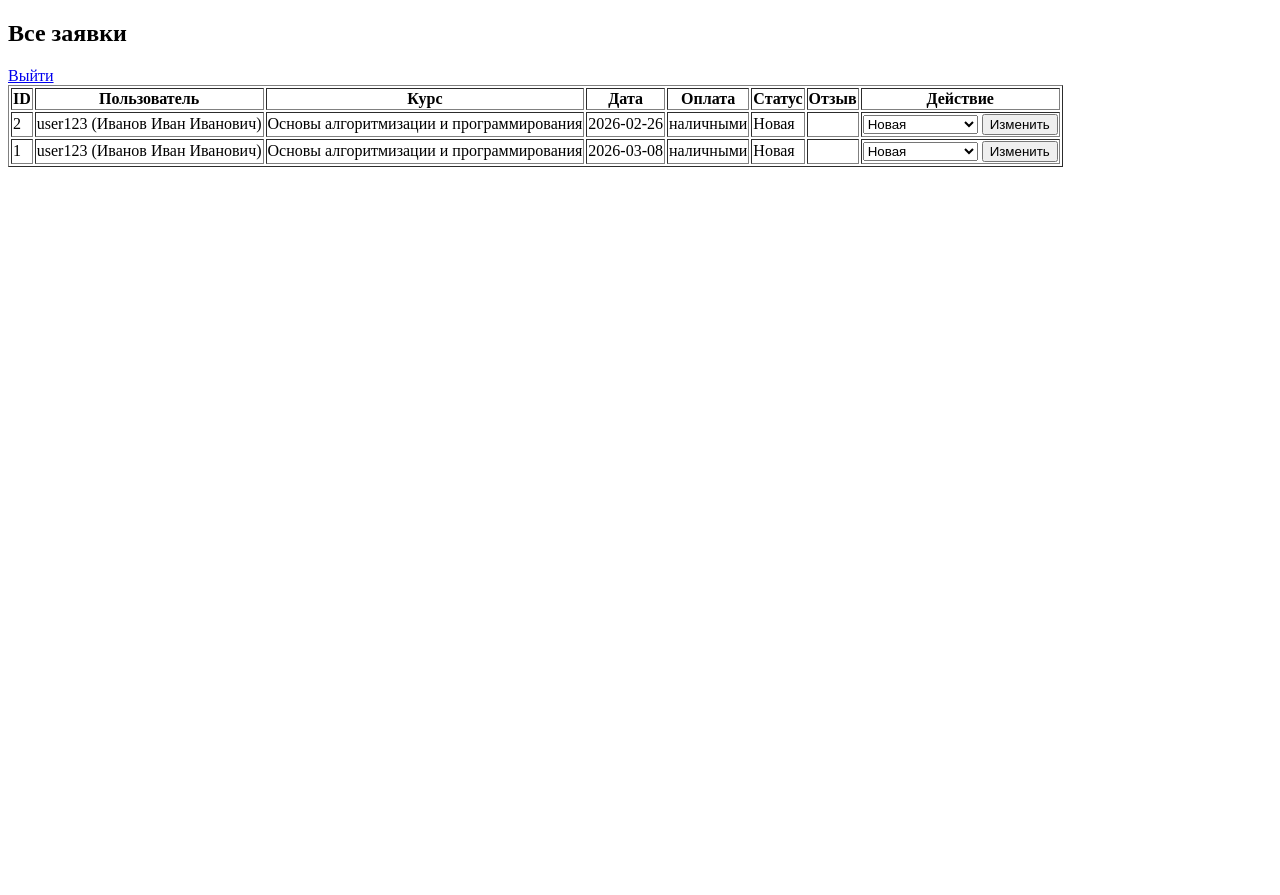
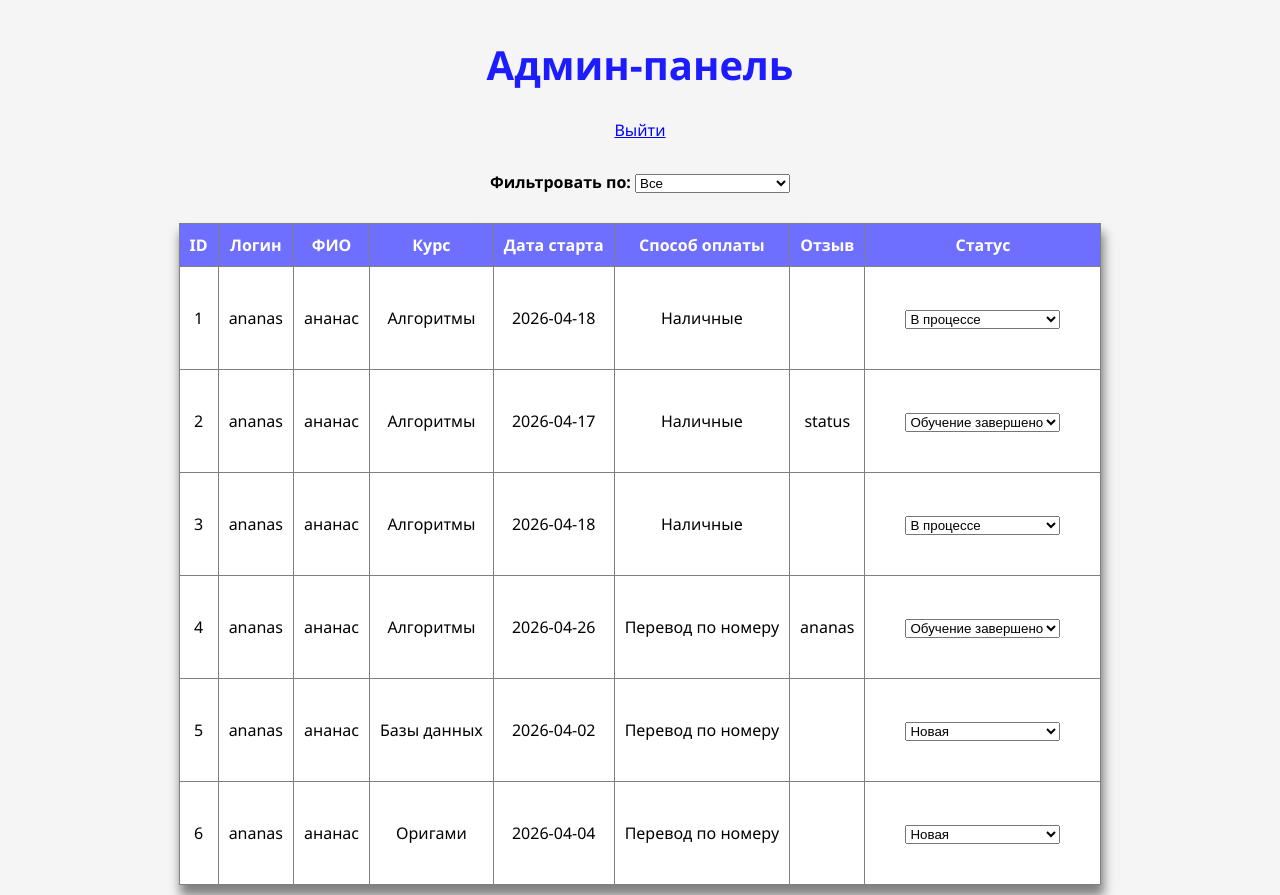
Before and after one commit to FreseFeaa/DemoExamAttempts, a FastAPI app: page /admin in a window 1280 px wide. Before the commit the page ends 167 px from the top, so only its background shows below. Run offline with FastAPI, Linux system fonts and the light colour scheme; a user stored in the database is signed in; data comes from the database, SQL or seed files in the repository; both versions use the stored data as it was after the commit.

Commit message:
Попытка 27

```diff
--- /dev/null
+++ b/Popitka27/main.py
@@ -0,0 +1,195 @@
+import sqlite3
+import re as ree
+from fastapi import FastAPI, Query, Request, Form
+from fastapi.templating import Jinja2Templates
+from fastapi.staticfiles import StaticFiles
+from fastapi.responses import RedirectResponse
+from starlette.middleware.sessions import SessionMiddleware
+
+app = FastAPI()
+app.add_middleware(SessionMiddleware, secret_key = "Banana")
+app.mount("/static", StaticFiles(directory="static"))
+templates = Jinja2Templates(directory="templates")
+
+def get_db():
+    conn = sqlite3.connect("database.db")
+    conn.row_factory = sqlite3.Row
+    return conn
+
+def init_db():
+    with get_db() as conn:
+        conn.executescript("""
+
+create table if not exists users(
+                           id integer primary key autoincrement,
+                           login text unique not null,
+                           password text not null,
+                           fio text not null,
+                           email text not null,
+                           phone text not null
+                           );
+
+
+create table if not exists requests(
+                           id integer primary key autoincrement,
+                           user_id integer references users(id) on delete cascade,
+                           course_name text not null,
+                           date_start text not null,
+                           payment_method text not null,
+                           status text default 'Новая',
+                           review text
+                           );
+""")
+
+init_db()
+
+
+@app.get("/")
+def get_base(request: Request):
+    return RedirectResponse(url="/login", status_code=302)
+
+@app.get("/logout")
+def get_logout(request: Request):
+    request.session.clear()
+    return RedirectResponse(url="/login", status_code=302)
+
+@app.get("/register")
+def get_register(request: Request):
+    return templates.TemplateResponse("register.html", {"request": request, "error": None})
+
+@app.get("/login")
+def get_login(request: Request):
+    return templates.TemplateResponse("login.html", {"request": request, "error": None})
+
+@app.post("/register")
+def post_register(request: Request,
+                  login: str = Form(...),
+                  password: str = Form(...),
+                  fio: str = Form(...),
+                  email: str = Form(...),
+                  phone: str = Form(...)):
+    error = None
+
+    if not ree.fullmatch(r'[a-zA-Z0-9]{6,}', login):
+        error = "Логин: Латиница и цифры, минимум 6 символов"
+    elif len(password) < 8:
+        error = "Пароль: Минимум 8 символов"
+    elif not ree.fullmatch(r'[а-яА-ЯёЁ\s]+', fio):
+        error = "ФИО: Кириллица и пробелы"
+    elif not ree.fullmatch(r'[^@]+@[^@]+\.[^@]+', email):
+        error = "Почта: Неверный формат"
+    elif not ree.fullmatch(r'8\(\d{3}\)\d{3}-\d{2}-\d{2}', phone):
+        error = "Телефон: Формат 8(XXX)XXX-XX-XX"
+    else:
+        with get_db() as conn:
+            user = conn.execute("select * from users where login = ?", (login,)).fetchone()
+            if not user:
+                conn.execute("insert into users (login,password,fio,email,phone) values (?,?,?,?,?)", (login,password,fio,email,phone))
+                return RedirectResponse(url="/login", status_code=302)
+            else:
+                error = "Логин уже занят"
+
+    return templates.TemplateResponse("register.html", {"request": request, "error": error, "login": login, "fio": fio, "phone": phone, "email": email })
+
+@app.post("/login")
+def post_login(request: Request,
+                  login: str = Form(...),
+                  password: str = Form(...)):
+
+    if login == "Admin":
+        if password == "KorokNET":
+            request.session["admin"] = True
+            return RedirectResponse(url="/admin", status_code=302)
+        else:
+            return templates.TemplateResponse("login.html", {"request": request, "error": "Неверные данные"})
+
+    with get_db() as conn:
+        user = conn.execute("select * from users where login = ?", (login,)).fetchone()
+        if user and user["password"] == password:
+            request.session["user_id"] = user["id"]
+            return RedirectResponse(url="/profile", status_code=302)
+
+    return templates.TemplateResponse("login.html", {"request": request, "error": "Неверные данные"})
+
+
+@app.get("/profile")
+def get_profile(request: Request):
+    user_id = request.session.get("user_id")
+    if not user_id:
+        return RedirectResponse(url="/login", status_code=302)
+
+    with get_db() as conn:
+        request_id = conn.execute("select * from requests where user_id = ?", (user_id,)).fetchall()
+
+    return templates.TemplateResponse("profile.html", {"request": request, "requests": request_id})
+
+COURSES = ["Алгоритмы","Базы данных","Оригами"]
+PAYMENTS = ["Наличные","Перевод по номеру"]
+
+@app.get("/create_request")
+def get_create_request(request: Request):
+    user_id = request.session.get("user_id")
+    if not user_id:
+        return RedirectResponse(url="/login", status_code=302)
+
+    return templates.TemplateResponse("create_request.html", {"request": request, "courses":COURSES, "payments":PAYMENTS})
+
+
+@app.post("/create_request")
+def post_create_request(request: Request,
+                  course: str = Form(...),
+                  date: str = Form(...),
+                  payment: str = Form(...)):
+    user_id = request.session.get("user_id")
+    if not user_id:
+        return RedirectResponse(url="/login", status_code=302)
+
+    with get_db() as conn:
+        conn.execute("insert into requests (course_name,date_start,payment_method,user_id) values (?,?,?,?)", (course,date,payment,user_id))
+        return RedirectResponse(url="/profile", status_code=302)
+
+
+@app.get("/admin")
+def get_admin(request: Request, status: str | None = Query(None)):
+    user_id = request.session.get("admin")
+    if not user_id:
+        return RedirectResponse(url="/login", status_code=302)
+
+    params = []
+    base = "select requests.*, users.login , users.fio from requests, users where requests.user_id = users.id "
+
+    if status and status != 'Все':
+        base += " and status = ?"
+        params.append(status)
+
+    with get_db() as conn:
+        request_id = conn.execute(base,params).fetchall()
+
+    return templates.TemplateResponse("admin.html", {"request": request, "requests": request_id, "cur_status": status or 'Все'})
+
+
+@app.post("/add_review")
+def post_create_request(request: Request,
+                  request_id: str = Form(...),
+                  review: str = Form(...)):
+    user_id = request.session.get("user_id")
+    if not user_id:
+        return RedirectResponse(url="/login", status_code=302)
+
+    with get_db() as conn:
+        cur = conn.execute("select * from requests where id = ? and status = 'Обучение завершено' and review is null", (request_id,)).fetchone()
+        if cur:
+            conn.execute("update requests set review = ? where id = ?", (review,request_id))
+    return RedirectResponse(url="/profile", status_code=302)
+
+@app.post("/admin/change_status")
+def post_create_request(request: Request,
+                  request_id: str = Form(...),
+                  status: str = Form(...)):
+    user_id = request.session.get("admin")
+    if not user_id:
+        return RedirectResponse(url="/login", status_code=302)
+
+    with get_db() as conn:
+        conn.execute("update requests set status = ? where id = ?", (status,request_id))
+    return RedirectResponse(url="/admin", status_code=302)
--- a/Popitka27/static/style.css
+++ b/Popitka27/static/style.css
@@ -0,0 +1,91 @@
+body{
+    font-family: 'Segoe UI', Tahoma, Geneva, Verdana, sans-serif;
+    display: flex;
+    flex-direction: column;
+    margin: 10px auto;
+    text-align: center;
+    background-color: whitesmoke;
+    align-items: center;
+}
+
+h1{
+    font-size: 40px;
+    color: rgb(28, 28, 255);
+    font-weight: bold ;
+}
+
+form{
+    background-color: white;
+    box-shadow: 2px 10px 10px 1px grey;
+    max-width: 400px;
+    padding: 30px;
+    border-radius: 15px;
+    font-weight: bold ;
+}
+
+button {
+    background-color: rgb(66, 66, 255);
+    color: white;
+    border-radius: 10px;
+    cursor: pointer;
+    transform: 3s;
+    border: none;
+    font-weight: bold ;
+
+}
+
+button:hover{
+    background-color:rgb(29, 29, 185);
+}
+
+input, button, textarea {
+    margin: 10px;
+    padding: 10px;
+    width: 80%;
+    border-radius: 15px;
+}
+
+.card {
+    background-color: white;
+    box-shadow: 2px 10px 10px 1px grey;
+    width: 400px;
+    padding: 30px;
+    border-radius: 15px;
+    margin: 20px;
+}
+
+.form-review {
+    box-shadow: none;
+}
+
+.form-table {
+    box-shadow: none;
+    background-color: whitesmoke;
+}
+
+
+a{
+    color: blue;
+}
+
+nav{
+    font-size: 20px;
+    font-weight: bold ;
+}
+
+table{
+    background-color: white;
+    border-collapse: collapse;
+    box-shadow: 2px 10px 10px 1px grey;
+}
+
+th, td {
+    border: 1px solid grey;
+    padding: 10px;
+}
+
+th{
+    color: white;
+    background-color: rgb(111, 111, 255);
+
+}
--- a/Popitka27/templates/admin.html
+++ b/Popitka27/templates/admin.html
@@ -0,0 +1,53 @@
+<!DOCTYPE html>
+<html lang="en">
+<head>
+    <meta charset="UTF-8">
+    <link rel="stylesheet" href="static/style.css">
+    <meta name="viewport" content="width=device-width, initial-scale=1.0">
+    <title>KorokNET</title>
+</head>
+<body>
+    <h1>Админ-панель</h1>
+    <div class="nav"> <a href="/logout">Выйти</a> </div>
+
+    <form class="form-table">
+            Фильтровать по:
+            <select name="status" onchange="this.form.submit()">
+                <option {%if cur_status == "Все"%} selected {%endif%}  value="Все">Все</option>
+                <option {%if cur_status == "Новая"%} selected {%endif%}  value="Новая">Новая</option>
+                <option {%if cur_status == "В процессе"%} selected {%endif%}  value="В процессе">В процессе</option>
+                <option {%if cur_status == "Обучение завершено"%} selected {%endif%}  value="Обучение завершено">Обучение завершено</option>
+            </select>
+    </form>
+
+
+    <table>
+        <tr>
+            <th>ID</th><th>Логин</th><th>ФИО</th><th>Курс</th><th>Дата старта</th><th>Способ оплаты</th><th>Отзыв</th><th>Статус</th>
+        </tr>
+        {%for r in requests%}
+        <tr>
+            <td>{{r.id}}</td>
+            <td>{{r.login}}</td>
+            <td>{{r.fio}}</td>
+            <td>{{r.course_name}}</td>
+            <td>{{r.date_start}}</td>
+            <td>{{r.payment_method}}</td>
+            <td>{{r.review or ''}}</td>
+            <td>
+            <form method="post" action="/admin/change_status" class="form-review">
+                <input type="hidden" name="request_id" value="{{r.id}}">
+                <select name="status" onchange="this.form.submit()">
+                    <option {%if r.status == "Новая"%} selected {%endif%}  value="Новая">Новая</option>
+                    <option {%if r.status == "В процессе"%} selected {%endif%}  value="В процессе">В процессе</option>
+                    <option {%if r.status == "Обучение завершено"%} selected {%endif%}  value="Обучение завершено">Обучение завершено</option>
+                </select>
+            </form>
+            </td>
+        </tr>
+        {%endfor%}
+    </table>
+
+
+</body>
+</html>
```
Also changed, not shown: Popitka27/templates/create_request.html (+32 -0 lines), Popitka27/templates/profile.html (+8 -8 lines), Popitka27/database.db (added), Popitka27/templates/login.html (line endings or trailing spaces), Popitka27/templates/register.html (line endings or trailing spaces).
